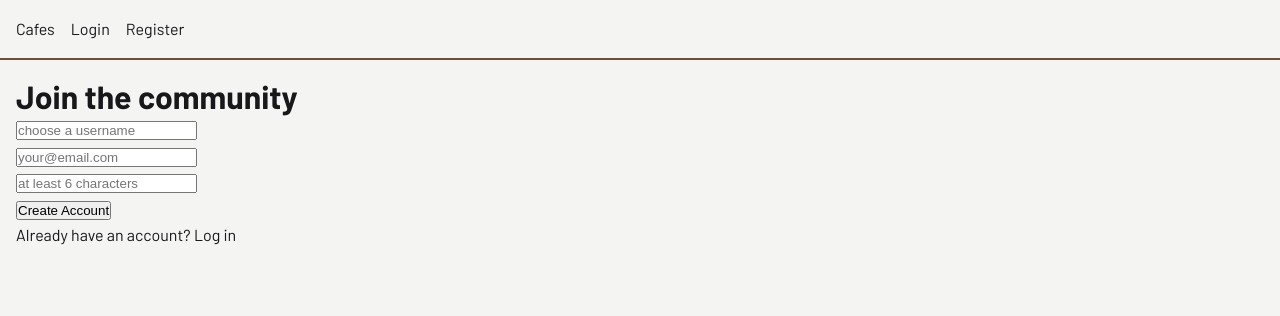
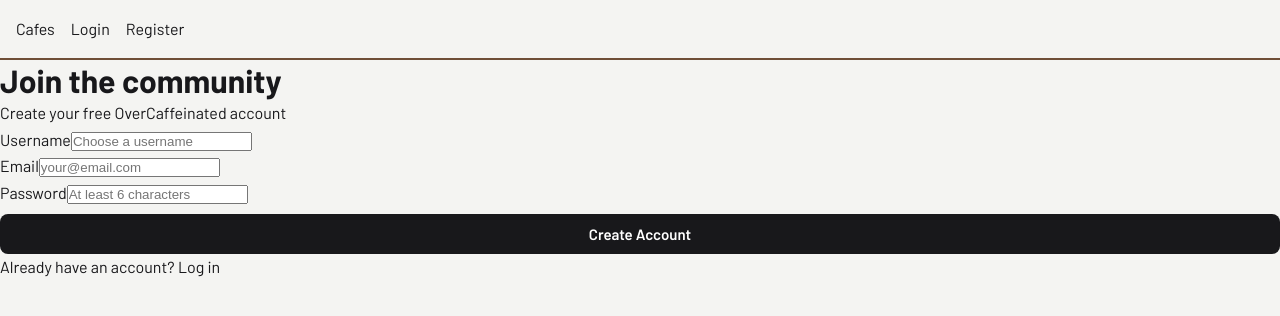
Before and after one commit to ChuaHW/OverCaffeinated, a React (Create React App) app in the folder client/: page /register in a window 1280 px wide. Shown: the top 316 px of the page. Built offline with nearby package versions, Linux system fonts and the light colour scheme.

Commit message:
enhance the login page

```diff
--- a/client/src/pages/Login.js
+++ b/client/src/pages/Login.js
@@ -15,22 +15,35 @@
       localStorage.setItem('token', res.data.token);
       localStorage.setItem('username', res.data.username);
       navigate('/');
-    } catch (err) {
-      setError('Invalid email or password');
+    } catch {
+      setError('Invalid email or password.');
     }
   };
 
   return (
-    <div style={{ padding: '1rem' }}>
-      <h1>Welcome back, coffee enthusiast</h1>
-      {error && <p style={{ color: 'red' }}>{error}</p>}
-      <form onSubmit={handleSubmit}>
-        <div><input placeholder="your@email.com" value={email} onChange={e => setEmail(e.target.value)} /></div>
-        <div><input placeholder="enter your password" type="password" value={password} onChange={e => setPassword(e.target.value)} /></div>
-        <button type="submit">Login</button>
-      </form>
-      <p>New here? <Link to="/register">Create an account</Link></p>
-      <p>Forgot your password? <Link to="/forgot-password">Reset it here</Link></p>
+    <div className="auth-wrap">
+      <div className="auth-card">
+        <h1>Welcome back</h1>
+        <p className="auth-subtitle">Log in to your OverCaffeinated account</p>
+        {error && <div className="form-message error">{error}</div>}
+        <form onSubmit={handleSubmit}>
+          <div className="form-field">
+            <label className="form-label">Email</label>
+            <input className="form-input" type="email" placeholder="your@email.com" value={email} onChange={e => setEmail(e.target.value)} required />
+          </div>
+          <div className="form-field">
+            <label className="form-label">Password</label>
+            <input className="form-input" type="password" placeholder="Enter your password" value={password} onChange={e => setPassword(e.target.value)} required />
+          </div>
+          <button type="submit" className="btn btn-primary" style={{ width: '100%', marginTop: '0.5rem' }}>
+            Log in
+          </button>
+        </form>
+        <div className="auth-footer">
+          <p><Link to="/forgot-password">Forgot your password?</Link></p>
+          <p style={{ marginTop: '0.5rem' }}>New here? <Link to="/register">Create an account</Link></p>
+        </div>
+      </div>
     </div>
   );
 }
--- a/client/src/pages/Register.js
+++ b/client/src/pages/Register.js
@@ -6,31 +6,47 @@
   const [email, setEmail] = useState('');
   const [password, setPassword] = useState('');
   const [username, setUsername] = useState('');
-  const [message, setMessage] = useState('');
+  const [message, setMessage] = useState({ text: '', type: '' });
   const navigate = useNavigate();
 
   const handleSubmit = async (e) => {
     e.preventDefault();
     try {
       await axios.post('http://localhost:3001/api/auth/register', { email, password, username });
-      setMessage('Account created! Redirecting to login...');
+      setMessage({ text: 'Account created! Redirecting to login…', type: 'success' });
       setTimeout(() => navigate('/login'), 1500);
     } catch (err) {
-      setMessage(err.response?.data?.error || 'Something went wrong');
+      setMessage({ text: err.response?.data?.error || 'Something went wrong.', type: 'error' });
     }
   };
 
   return (
-    <div style={{ padding: '1rem' }}>
-      <h1>Join the community</h1>
-      {message && <p>{message}</p>}
-      <form onSubmit={handleSubmit}>
-        <div><input placeholder="choose a username" value={username} onChange={e => setUsername(e.target.value)} /></div>
-        <div><input placeholder="your@email.com" value={email} onChange={e => setEmail(e.target.value)} /></div>
-        <div><input placeholder="at least 6 characters" type="password" value={password} onChange={e => setPassword(e.target.value)} /></div>
-        <button type="submit">Create Account</button>
-      </form>
-      <p>Already have an account? <Link to="/login">Log in</Link></p>
+    <div className="auth-wrap">
+      <div className="auth-card">
+        <h1>Join the community</h1>
+        <p className="auth-subtitle">Create your free OverCaffeinated account</p>
+        {message.text && <div className={`form-message ${message.type}`}>{message.text}</div>}
+        <form onSubmit={handleSubmit}>
+          <div className="form-field">
+            <label className="form-label">Username</label>
+            <input className="form-input" placeholder="Choose a username" value={username} onChange={e => setUsername(e.target.value)} required />
+          </div>
+          <div className="form-field">
+            <label className="form-label">Email</label>
+            <input className="form-input" type="email" placeholder="your@email.com" value={email} onChange={e => setEmail(e.target.value)} required />
+          </div>
+          <div className="form-field">
+            <label className="form-label">Password</label>
+            <input className="form-input" type="password" placeholder="At least 6 characters" value={password} onChange={e => setPassword(e.target.value)} required />
+          </div>
+          <button type="submit" className="btn btn-primary" style={{ width: '100%', marginTop: '0.5rem' }}>
+            Create Account
+          </button>
+        </form>
+        <div className="auth-footer">
+          Already have an account? <Link to="/login">Log in</Link>
+        </div>
+      </div>
     </div>
   );
 }
```
